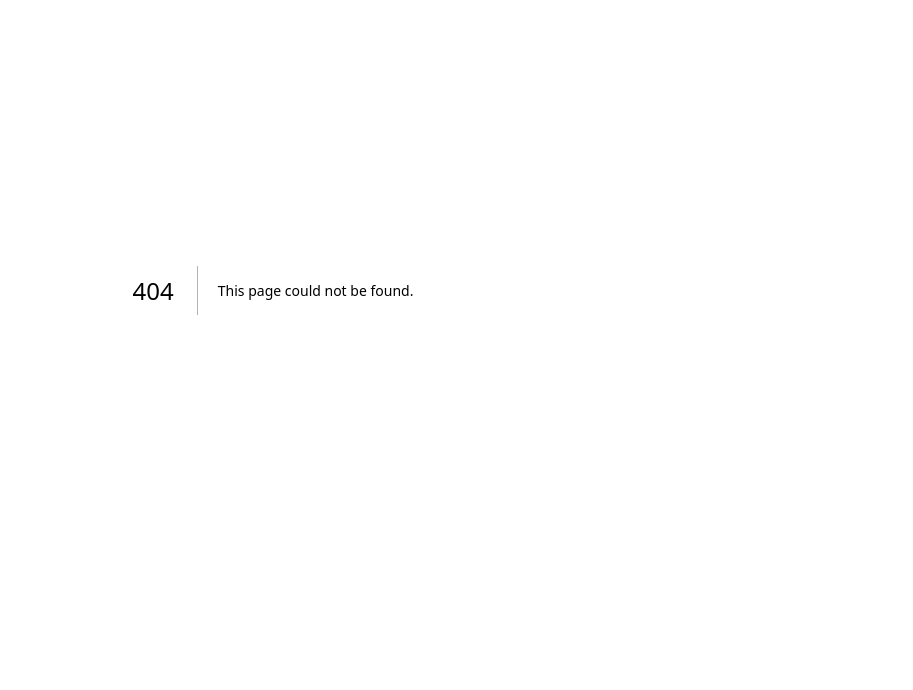
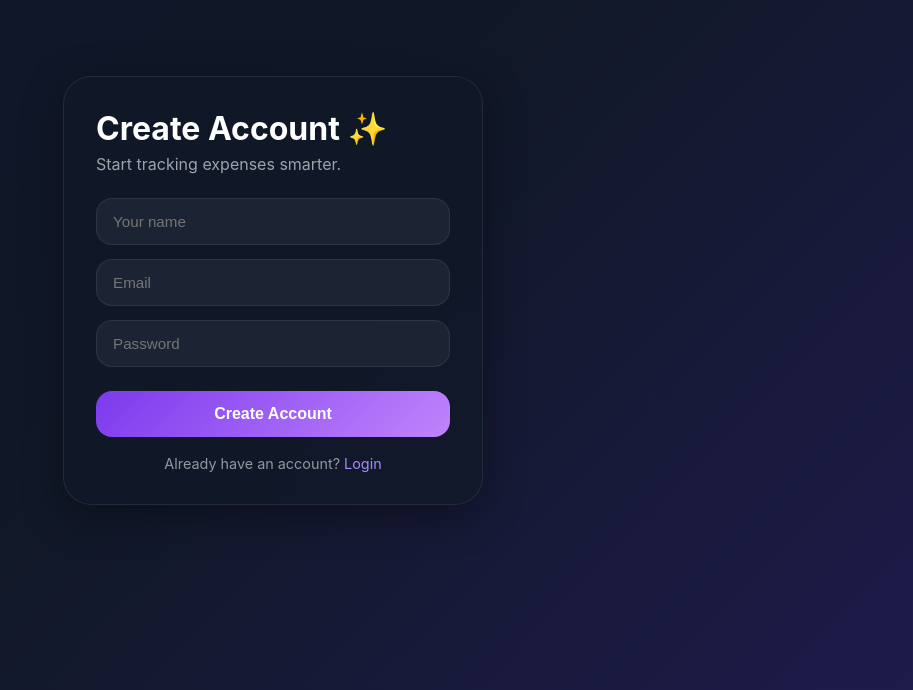
Before and after one commit to vaibhavi-panchal4/SpendWise, a Next.js app: page /signup in a window 1280 px wide. Before the commit this address had no page. Shown: the part 110-800 px from the top of the page, without its empty margins (367-1280 px from the left). Built offline with nearby package versions, Linux system fonts and the light colour scheme.

Commit message:
Added authentication and improved UI

```diff
--- /dev/null
+++ b/pages/signup.js
@@ -0,0 +1,176 @@
+import { useState } from "react";
+import Link from "next/link";
+import { supabase } from "../lib/supabase";
+
+export default function Signup() {
+  const [name, setName] = useState("");
+  const [email, setEmail] = useState("");
+  const [password, setPassword] = useState("");
+  const [loading, setLoading] = useState(false);
+
+  const signup = async () => {
+    if (!name || !email || !password) {
+      alert("Fill all fields");
+      return;
+    }
+
+    setLoading(true);
+
+    const { data, error } = await supabase.auth.signUp({
+      email,
+      password,
+    });
+
+    if (error) {
+      alert(error.message);
+      setLoading(false);
+      return;
+    }
+
+    const { error: profileError } = await supabase.from("profiles").insert({
+      id: data.user.id,
+      name,
+    });
+
+    if (profileError) {
+      console.log(profileError);
+      alert(profileError.message);
+    }
+
+    setLoading(false);
+
+    window.location.href = "/";
+  };
+
+  return (
+    <>
+      <style jsx global>{`
+        body {
+          margin: 0;
+          background: #0b1020;
+          font-family: Inter, sans-serif;
+        }
+
+        * {
+          box-sizing: border-box;
+        }
+      `}</style>
+
+      <div
+        style={{
+          minHeight: "100vh",
+          display: "flex",
+          justifyContent: "center",
+          alignItems: "center",
+          padding: 20,
+          background: "linear-gradient(135deg,#0f172a,#111827,#1e1b4b)",
+        }}
+      >
+        <div
+          style={{
+            width: "100%",
+            maxWidth: 420,
+            background: "rgba(17,25,40,0.85)",
+            border: "1px solid rgba(255,255,255,0.08)",
+            borderRadius: 28,
+            padding: "2rem",
+            backdropFilter: "blur(18px)",
+            boxShadow: "0 10px 40px rgba(0,0,0,0.35)",
+          }}
+        >
+          <h1
+            style={{
+              color: "white",
+              marginBottom: 6,
+              fontSize: "2rem",
+            }}
+          >
+            Create Account ✨
+          </h1>
+
+          <p
+            style={{
+              color: "rgba(255,255,255,0.6)",
+              marginBottom: 24,
+            }}
+          >
+            Start tracking expenses smarter.
+          </p>
+
+          <input
+            placeholder="Your name"
+            value={name}
+            onChange={(e) => setName(e.target.value)}
+            style={inputStyle}
+          />
+
+          <input
+            placeholder="Email"
+            value={email}
+            onChange={(e) => setEmail(e.target.value)}
+            style={inputStyle}
+          />
+
+          <input
+            type="password"
+            placeholder="Password"
+            value={password}
+            onChange={(e) => setPassword(e.target.value)}
+            style={inputStyle}
+          />
+
+          <button
+            onClick={signup}
+            disabled={loading}
+            style={{
+              width: "100%",
+              marginTop: 10,
+              padding: 14,
+              borderRadius: 16,
+              border: "none",
+              background: "linear-gradient(135deg,#7c3aed,#c084fc)",
+              color: "white",
+              fontSize: "1rem",
+              fontWeight: 700,
+              cursor: "pointer",
+            }}
+          >
+            {loading ? "Creating..." : "Create Account"}
+          </button>
+
+          <p
+            style={{
+              marginTop: 18,
+              color: "rgba(255,255,255,0.55)",
+              textAlign: "center",
+              fontSize: "0.9rem",
+            }}
+          >
+            Already have an account?{" "}
+            <Link
+              href="/login"
+              style={{
+                color: "#a78bfa",
+                textDecoration: "none",
+              }}
+            >
+              Login
+            </Link>
+          </p>
+        </div>
+      </div>
+    </>
+  );
+}
+
+const inputStyle = {
+  width: "100%",
+  marginBottom: 14,
+  padding: "14px 16px",
+  borderRadius: 16,
+  border: "1px solid rgba(255,255,255,0.08)",
+  background: "rgba(255,255,255,0.05)",
+  color: "white",
+  fontSize: "0.95rem",
+  outline: "none",
+};
```
Also changed, not shown: pages/index.js (+127 -50 lines), pages/login.js (added, +156 -0 lines).
